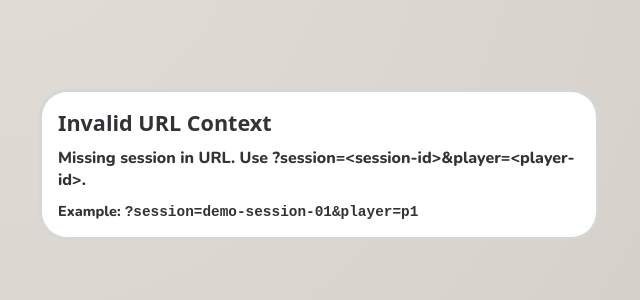
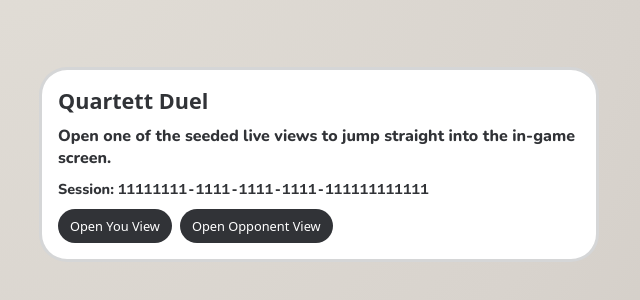
Before and after one commit to jonnypickem/quartett-ingame, a React (Vite) app: page / in a window 1280 px wide. Shown: the part 236-536 px from the top of the page, without its empty margins (321-961 px from the left). Built offline with nearby package versions, Linux system fonts and the light colour scheme; a web font is replaced by a local one.

Commit message:
fix: add launch screen for missing session context

```diff
--- a/src/App.tsx
+++ b/src/App.tsx
@@ -5,8 +5,31 @@ import { StatusBar } from "./components/StatusBar";
 import { buildPerspectiveUrl, parseSessionRouteContext } from "./lib/routeContext";
 import { useGameSession } from "./hooks/useGameSession";
 
+const SEEDED_SESSION_ID = "11111111-1111-1111-1111-111111111111";
+
 const findSpecValue = (specKey: string, cardSpecs: { key: string; value: number }[]) => {
   return cardSpecs.find((spec) => spec.key === specKey)?.value ?? null;
+};
+
+const LandingScreen = () => {
+  const youUrl = buildPerspectiveUrl(SEEDED_SESSION_ID, "p1");
+  const opponentUrl = buildPerspectiveUrl(SEEDED_SESSION_ID, "p2");
+
+  return (
+    <main className="fallback">
+      <section className="context-error-card">
+        <h2>Quartett Duel</h2>
+        <p>Open one of the seeded live views to jump straight into the in-game screen.</p>
+        <p className="context-error-card__hint">
+          Session: <code>{SEEDED_SESSION_ID}</code>
+        </p>
+        <div className="qa-links">
+          <a href={youUrl}>Open You View</a>
+          <a href={opponentUrl}>Open Opponent View</a>
+        </div>
+      </section>
+    </main>
+  );
 };
 
 const InvalidContext = ({ title, message }: { title: string; message: string }) => {
@@ -26,6 +49,9 @@ const InvalidContext = ({ title, message }: { title: string; message: string })
 function App() {
   const routeContext = useMemo(() => parseSessionRouteContext(window.location.search), []);
   if (!routeContext.ok) {
+    if (routeContext.code === "missing_session") {
+      return <LandingScreen />;
+    }
     return <InvalidContext title="Invalid URL Context" message={routeContext.message} />;
   }
 
```
